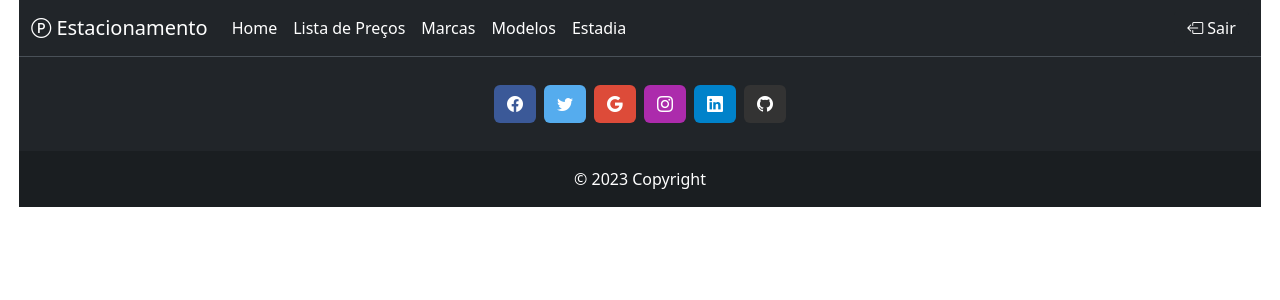
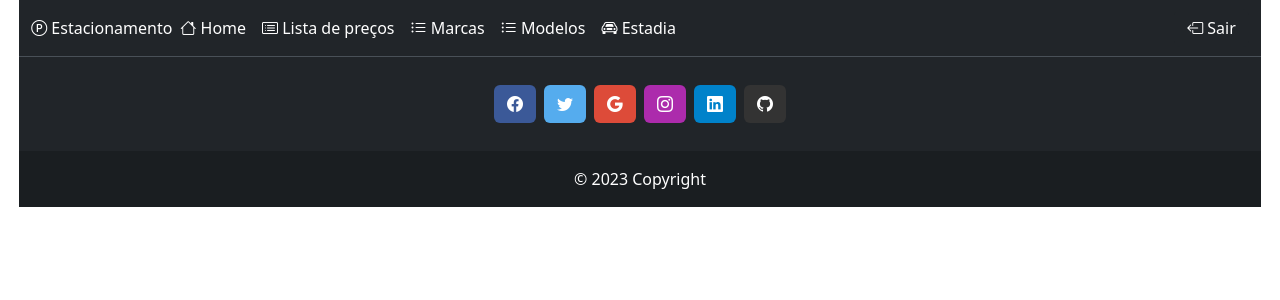
Before and after one commit to Douglaxz/APP-Park, a Vue app: page /about in a window 1280 px wide. Shown: the top 300 px of the page. Built offline with nearby package versions, Linux system fonts and the light colour scheme.

Commit message:
instalação do botão logout e fix router

```diff
--- a/src/App.vue
+++ b/src/App.vue
@@ -3,6 +3,7 @@ import { RouterLink, RouterView, useRoute, useRouter } from "vue-router";
 import { routes as authRoutes } from "@/modules/auth/router";
 import MainLayout from "./layout/MainLayout.vue";
 import { ref, watch } from "vue";
+import { signOut } from "@/modules/auth/api";
 
 const route = useRoute();
 
@@ -14,7 +15,6 @@ watch(route, (newRoute) => {
     })
   );
 });
-console.log(authRoutes, route);
 </script>
 
 <template>
@@ -36,37 +36,63 @@ console.log(authRoutes, route);
         >
           <span class="navbar-toggler-icon"></span>
         </button>
-        <a class="navbar-brand" href="/Dashboard"
-          ><i class="bi bi-p-circle"></i> Estacionamento</a
+        <router-link
+          to="/Dashboard"
+          class="nav-link active text-white"
+          aria-current="page"
         >
+          <i class="bi bi-p-circle"></i> Estacionamento
+        </router-link>
         <div class="collapse navbar-collapse" id="navbarTogglerDemo03">
           <ul class="navbar-nav me-auto mb-2 mb-lg-0">
             <li class="nav-item">
-              <a class="nav-link active" aria-current="page" href="/Dashboard"
-                >Home</a
+              <router-link
+                to="/Dashboard"
+                class="nav-link active text-white"
+                aria-current="page"
               >
+                <i class="bi bi-house"></i> Home
+              </router-link>
             </li>
             <li class="nav-item">
-              <a class="nav-link active" aria-current="page" href="/Price"
-                >Lista de Preços</a
+              <router-link
+                to="/Price"
+                class="nav-link active text-white"
+                aria-current="page"
               >
+                <i class="bi bi-card-list"></i> Lista de preços
+              </router-link>
             </li>
             <li class="nav-item">
-              <a class="nav-link active" aria-current="page" href="#">Marcas</a>
+              <router-link
+                to="/Brand"
+                class="nav-link active text-white"
+                aria-current="page"
+              >
+                <i class="bi bi-list-ul"></i> Marcas
+              </router-link>
             </li>
             <li class="nav-item">
-              <a class="nav-link active" aria-current="page" href="/model"
-                >Modelos</a
+              <router-link
+                to="/Model"
+                class="nav-link active text-white"
+                aria-current="page"
               >
+                <i class="bi bi-list-ul"></i> Modelos
+              </router-link>
             </li>
             <li class="nav-item">
-              <a class="nav-link active" aria-current="page" href="/park"
-                >Estadia</a
+              <router-link
+                to="/Park"
+                class="nav-link active text-white"
+                aria-current="page"
               >
+                <i class="bi bi-car-front"></i> Estadia
+              </router-link>
             </li>
           </ul>
           <form class="d-flex" role="search">
-            <button class="btn btn-dark" type="submit">
+            <button class="btn btn-dark" @click="signOut">
               <i class="bi bi-box-arrow-left"></i> Sair
             </button>
           </form>
--- a/src/modules/auth/api.js
+++ b/src/modules/auth/api.js
@@ -28,3 +28,14 @@ export const signIn = async (email, password) => {
     return;
   }
 };
+
+export const signOut = async () => {
+  console.log("função logout");
+  try {
+    await auth.signOut();
+    console.log("Logout realizado com sucesso!");
+    window.location.href = "/";
+  } catch (err) {
+    console.error("Erro ao fazer logout:", err);
+  }
+};
--- a/src/modules/auth/store/index.js
+++ b/src/modules/auth/store/index.js
@@ -1,5 +1,5 @@
 import { reactive } from "vue";
-import { signIn, signUp } from "../api";
+import { signIn, signUp, signOut } from "../api";
 
 export const authStore = reactive({
   user: {},
@@ -12,4 +12,5 @@ export const authStore = reactive({
     return res;
   },
   signUp: signUp,
+  signOut: signOut,
 });
```
